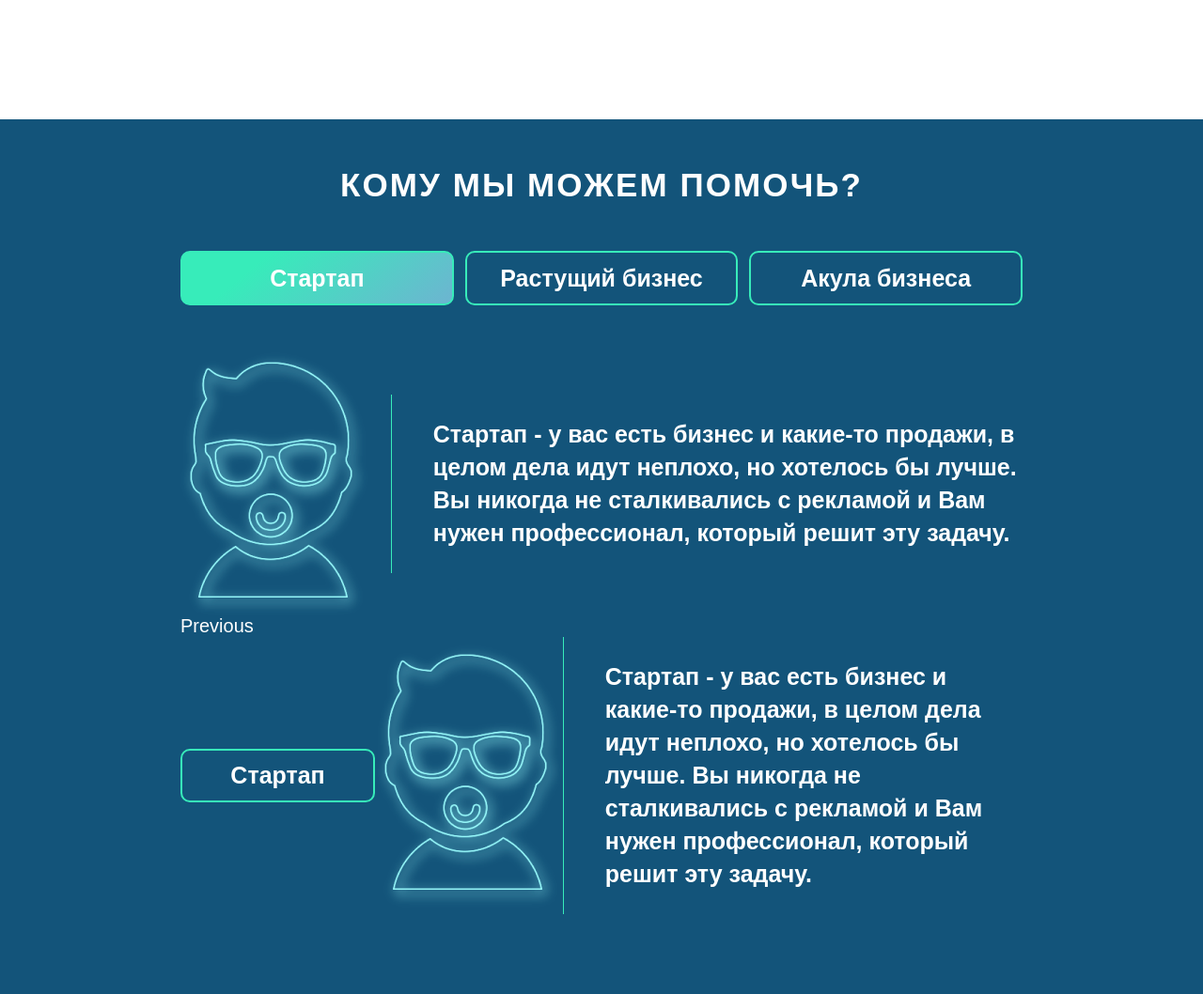
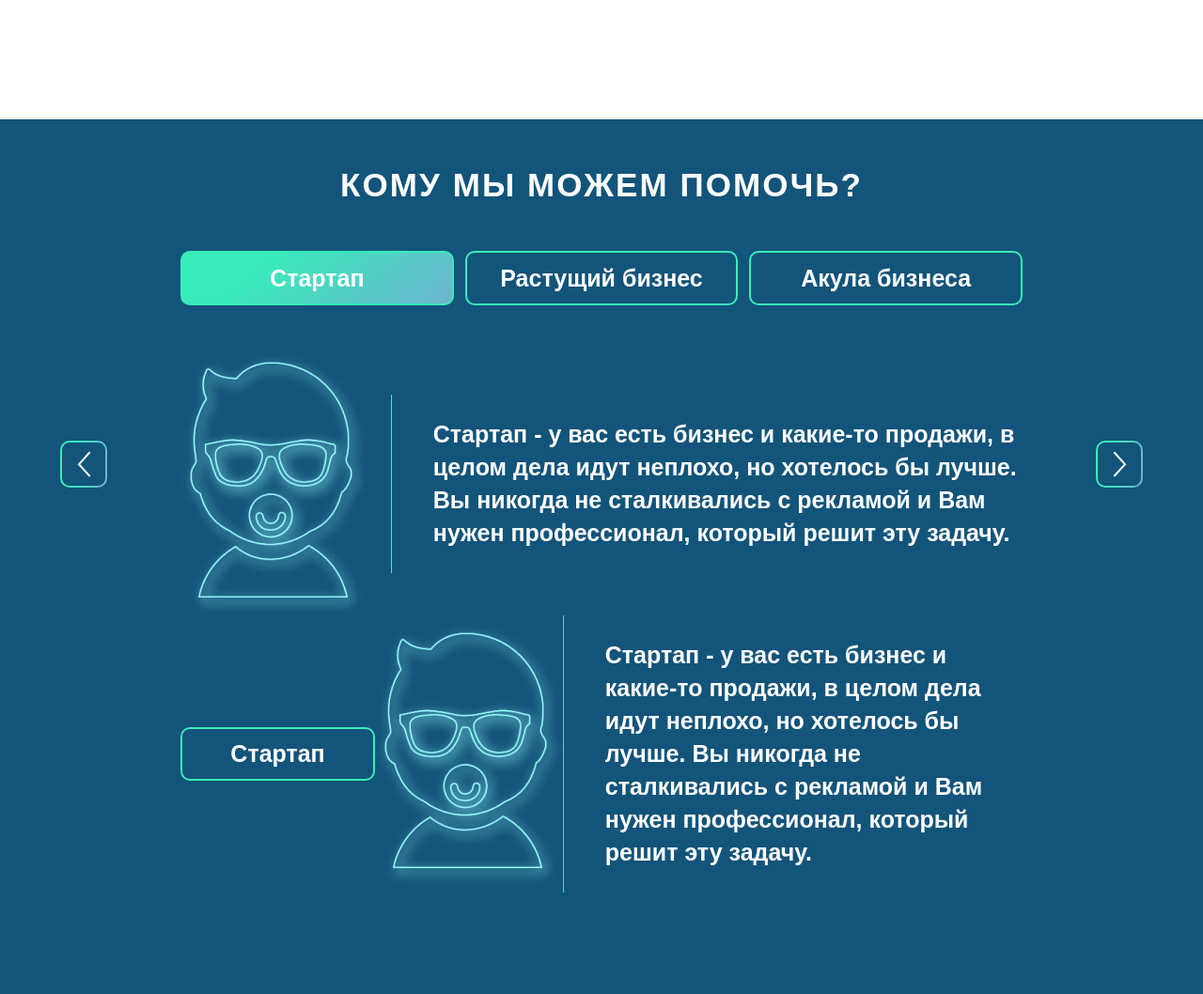
Before and after one commit to ssemenidov/marketingfix, a plain HTML site: page index.html in a window 1280 px wide. Shown: the part 2042-3100 px from the top of the page at 94% size. Drawn offline with nearby package versions, Linux system fonts and the light colour scheme.

Commit message:
target arrows

```diff
--- a/index.html
+++ b/index.html
@@ -187,6 +187,8 @@
             </div>
           </li>
         </ul>
+        <div class="target-next"><img src="img/next-btn.svg" alt="" /></div>
+        <div class="target-prev"><img src="img/prev-btn.svg" alt="" /></div>
         <div class="target-slider">
           <div class="target-slide">
             <div class="target-item">
--- a/js/script.js
+++ b/js/script.js
@@ -55,6 +55,8 @@ for (let i = 0; i < targetbtnList.length; i++) {
 $(document).ready(function () {
   $(".target-slider").slick({
     infinite: false,
+    nextArrow: ".target-next",
+    prevArrow: ".target-prev",
   });
 });
 
--- a/scss/target.scss
+++ b/scss/target.scss
@@ -1,4 +1,5 @@
 .target {
+  position: relative;
   background: #13547a;
   color: #ffffff;
   display: flex;
@@ -56,6 +57,18 @@
 
     border-left: 1px solid #37ecba;
   }
+  &-next {
+    position: absolute;
+    right: 5%;
+    top: 35%;
+    z-index: 1;
+  }
+  &-prev {
+    position: absolute;
+    left: 5%;
+    top: 35%;
+    z-index: 1;
+  }
 }
 @media screen and (max-width: 768px) {
   .target-menu,
```
Also changed, not shown: css/style.css, css/target.css, img/next-btn.svg (added), img/nexttarget.svg (added), img/prev-btn.svg (added).
